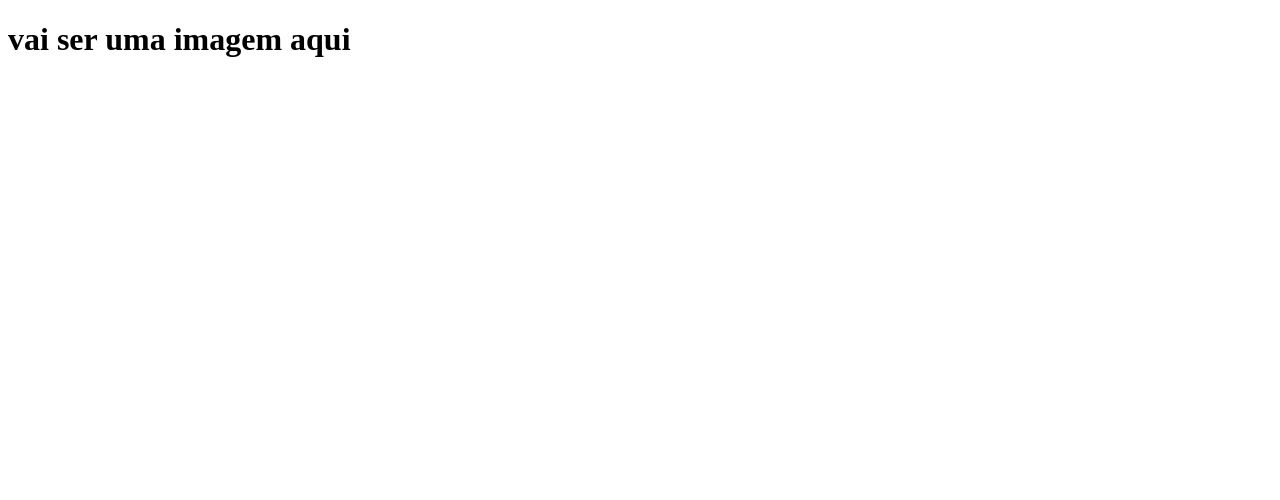
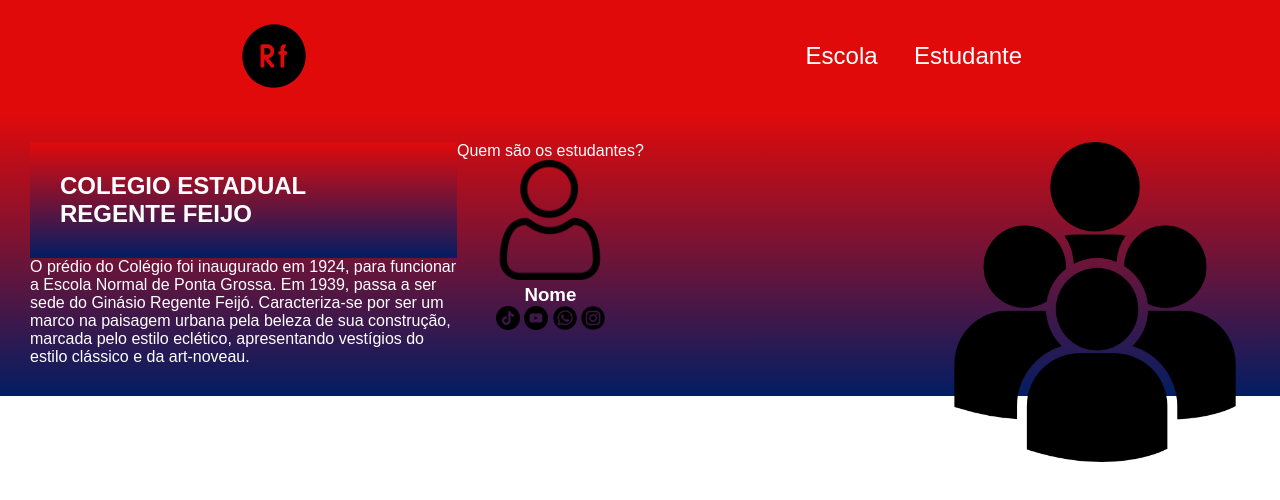
Before and after one commit to kamilamattoso/siteescola, a plain HTML site: page index.html in a window 1280 px wide. Drawn offline with Linux system fonts and the light colour scheme; a web font is replaced by a local one.

Commit message:
Add files via upload

```diff
--- a/index.html
+++ b/index.html
@@ -2,13 +2,38 @@
 <html lang="en">
 <head>
     <meta charset="UTF-8">
-    <meta http-equiv="X-UA-Compatible" content="IE=edge">
     <meta name="viewport" content="width=device-width, initial-scale=1.0">
     <title>Document</title>
+    <link rel="stylesheet" href="style.css">
 </head>
+<link rel="preconnect" href="https://fonts.googleapis.com">
+<link rel="preconnect" href="https://fonts.gstatic.com" crossorigin>
+<link href="https://fonts.googleapis.com/css2?family=Gasoek+One&display=swap" rel="stylesheet">
 <body>
-    <h1>vai ser uma imagem aqui</h1>
-
+    <header class="cabeçalho">
+      <img class="cabeçalho-imagem" src="rf.png" alt="logo do regente feijó">
+    <ul class="cabeçalho-lista">
+        <li class="cabeçalho-lista-item">Escola</li>
+        <li class="cabeçalho-lista-item">Estudante</li>
+    </ul>
+    </header>
+    <section class="escola">
+        <div class="escola-div-conteudo">
+            <h2 class="escola titulo">COLEGIO ESTADUAL REGENTE FEIJO</h2>
+            <p class="escola-texto-um">O prédio do Colégio foi inaugurado em 1924, para funcionar a Escola Normal de Ponta Grossa. Em 1939, passa a ser sede do Ginásio Regente Feijó. Caracteriza-se por ser um marco na paisagem urbana pela beleza de sua construção, marcada pelo estilo eclético, apresentando vestígios do estilo clássico e da art-noveau.</p>
+            <p class="escola-texto-dois"></p>
+        </div>
+        <img class="escola-imagem" src="silhueta-do-grupo-de-usuarios.png" alt="imagem-regente2">
+    <section class="estudante"
+         class="estudante-título">Quem são os estudantes?</h2>
+    <div class="estudante-div">
+         <img class="estudante-imagem" src="do-utilizador.png" alt="foto estudante1">
+         <h3 class="estudante-nome">Nome</h3>
+         <img class="estudante-icone" src="tiktok.png" alt="icone tik tok">
+         <img class="estudante-icone" src="youtube.png" alt="icone youtube">
+         <img class="estudante-icone" src="whatsapp.png" alt="icone whatsapp">
+         <img class="estudante-icone" src="instagram.png" alt="icone instagram">
+</div>
 
 </body>
 </html>
--- a/style.css
+++ b/style.css
@@ -3,9 +3,12 @@
     padding: 0;
 
 }
+body{
+    font-family: 'Gasoek One', sans-serif;
+}
 
 .cabeçalho {
-    background-color: blueviolet;
+    background-color: #E10A0A;
     color:white;
     display: flex;
     justify-content: space-around;
@@ -14,7 +17,7 @@
 }
 
 .cabeçalho-imagem{
-    width: 20%;
+    width: 05%;
 }
 
 .cabeçalho-lista-item{
@@ -23,14 +26,16 @@
     font-size: 24px;
 }
 .escola-imagem{
+    position: absolute;
+    right: 25px;
     width: 25%;
 }
 .escola{
-    background-image: linear-gradient( blueviolet, blueviolet);
+    background-image: linear-gradient(#E10A0A , #021D63);
     color:white;
     display: flex;
-    justify-content: center;
-    align-items: center;
+    justify-content: left;
+    align-items: left;
     padding: 30px;
 }
 
@@ -41,3 +46,15 @@ width: 35%;
 .escola-titulo{
     padding: 24px 0;
 }
+.estudante-imagem{
+    width: 120px ;
+
+}
+
+.estudante-icone{
+    width: 24px; ;
+}
+
+.estudante-div{
+    text-align: center;
+}
```
Also changed, not shown: do-utilizador.png (added), instagram.png (added), rf.png (added), silhueta-do-grupo-de-usuarios.png (added), tiktok.png (added), whatsapp.png (added), youtube.png (added), 1 other file.
